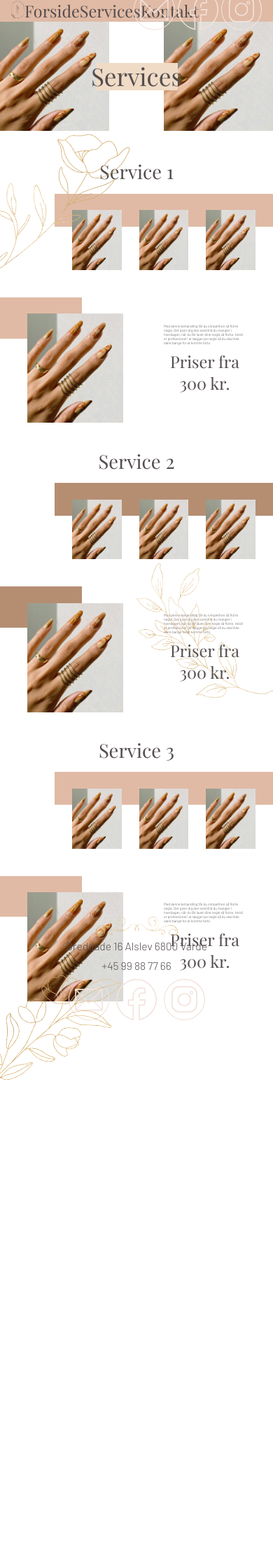
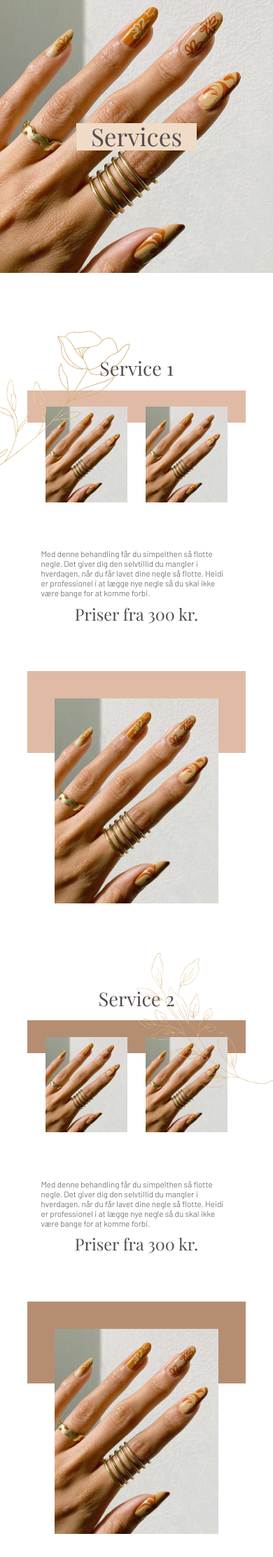
Before and after one commit to Pattipus/Heidis_Neglesalon, a PHP site: page /treatments.html in a window 390 px wide. Shown: the top 2225 px of the page at 70% size. Before the commit the page ends 1544 px from the top, so only its background shows below. Run offline with PHP 8.4, Linux system fonts and the light colour scheme.

Commit message:
Mobile done

```diff
--- a/index.html
+++ b/index.html
@@ -9,7 +9,8 @@
 </head>
 
 <body>
-    <header>
+    <h2 class="menuBtn" onclick="menu()"> Menu</h2>
+    <header id="header">
         <div class="logo">
             <a href="index.html"><img src="graphics/logo/logo.svg" alt="logo" class="logoSvg"></a>
         </div>
@@ -108,6 +109,7 @@
             </div>
         </div>
     </footer>
+    <script src="main.js"></script>
 </body>
 
 </html>
--- a/style.css
+++ b/style.css
@@ -41,6 +41,14 @@ h3 {
   color: #544D4E;
   font-family: "Playfair Display", serif;
   font-size: 1.5vw;
+}
+
+img {
+  object-fit: cover;
+}
+
+.menuBtn {
+  display: none;
 }
 
 header {
@@ -383,6 +391,18 @@ footer {
 }
 
 @media only screen and (max-width: 600px) {
+  .menuBtn {
+    position: fixed;
+    display: block;
+    z-index: 6;
+    right: 10vw;
+    top: 5vw;
+  }
+
+  .main {
+    padding: 0;
+  }
+
   .link {
     font-size: 6vw;
   }
@@ -409,6 +429,28 @@ footer {
 
   .socialIcon {
     width: 15vw;
+  }
+
+  header {
+    display: none;
+    width: 100vw;
+    height: 100vh;
+    flex-flow: column;
+    transition-duration: 500;
+  }
+
+  .logoSvg {
+    width: 20vw;
+    margin-top: 5vw;
+  }
+
+  .nav {
+    flex-flow: column;
+    height: 40vw;
+  }
+
+  .social {
+    margin-bottom: 5vw;
   }
 
   footer {
@@ -494,6 +536,91 @@ footer {
     border-radius: 5vw;
     padding: 1vw 4vw;
   }
+
+  .topServices .title {
+    width: 44vw;
+    margin-left: 28vw;
+  }
+  .topServices img {
+    width: 100vw;
+    height: 100vw;
+  }
+  .topServices img:last-child {
+    display: none;
+  }
+
+  .services .service {
+    margin: 30vw 0 70vw 0;
+  }
+  .services .service .serviceImages {
+    margin-left: 0;
+  }
+  .services .service .serviceImages img {
+    width: 30vw;
+    height: 35vw;
+  }
+  .services .service .serviceImages img:last-child {
+    display: none;
+  }
+  .services .serviceDescription {
+    flex-flow: column-reverse;
+    align-items: center;
+    height: 90vw;
+    margin-top: 30vw !important;
+  }
+  .services .serviceDescription .serviceDescriptionImage {
+    align-items: center !important;
+    justify-content: center;
+  }
+  .services .serviceDescription .serviceDescriptionImage .colorbox {
+    width: 80vw !important;
+    height: 30vw !important;
+  }
+  .services .serviceDescription .serviceDescriptionImage img {
+    align-self: unset !important;
+    height: 75vw !important;
+    width: 60vw !important;
+    margin-top: 10vw !important;
+  }
+  .services .serviceDescription .description {
+    width: 70vw !important;
+  }
+  .services .serviceDescription .description p {
+    width: 70vw !important;
+    font-size: 3vw !important;
+  }
+  .services .serviceDescription .description h3 {
+    width: 70vw !important;
+  }
+  .services .service:last-child {
+    margin-bottom: 100vw;
+  }
+  .services .flowersServices {
+    min-height: 610vw !important;
+  }
+
+  .contactImage {
+    width: 80vw;
+    height: 80vw;
+    margin: 5vw 0;
+  }
+  .contactImage .profile {
+    height: 60vw;
+    width: 60vw;
+  }
+
+  .contactInfo {
+    flex-flow: column-reverse;
+  }
+  .contactInfo img {
+    width: 80vw !important;
+    height: 80vw !important;
+  }
+  .contactInfo .contactInfoBox {
+    width: 50vw;
+    height: 60vw;
+    margin: 0 0 -20vw 0;
+  }
 }
 
 /*# sourceMappingURL=style.css.map */
--- a/style.scss
+++ b/style.scss
@@ -55,7 +55,15 @@ h3 {
     font-size: 1.5vw;
 }
 
+img {
+    object-fit: cover;
+}
+
 //-----------------Header
+.menuBtn {
+    display: none;
+}
+
 header {
     background-color: $secondary;
     width: 100%;
@@ -406,123 +414,208 @@ footer {
 }
 
 //------------------Footer End
-
-
-@media only screen and (max-width: 600px){
-
-    .link{
+@media only screen and (max-width: 600px) {
+    .menuBtn {
+        position: fixed;
+        display: block;
+        z-index: 6;
+        right: 10vw;
+        top: 5vw;
+    }
+    .main {
+        padding: 0;
+    }
+    .link {
         font-size: 6vw;
     }
-
-    p{
+    p {
         font-size: 4vw;
     }
-
-    h1{
+    h1 {
         font-size: 9vw;
     }
-
-    h2{
+    h2 {
         font-size: 7vw;
     }
-
-    h3{
+    h3 {
         font-size: 6vw;
     }
-
-    .social{
+    .social {
         width: 50vw;
     }
-
-    .socialIcon{
+    .socialIcon {
         width: 15vw;
     }
-
-    footer{
+    header {
+        display: none;
+        width: 100vw;
+        height: 100vh;
+        flex-flow: column;
+        transition-duration: 500;
+    }
+    .logoSvg {
+        width: 20vw;
+        margin-top: 5vw;
+    }
+    .nav {
+        flex-flow: column;
+        height: 40vw;
+    }
+    .social {
+        margin-bottom: 5vw;
+    }
+    footer {
         height: 40vw;
         margin-top: -45vw;
     }
-
-    .swirl{
+    .swirl {
         width: 30vw;
     }
-
-    .infoFooter{
+    .infoFooter {
         flex-flow: column;
         height: 110vw;
     }
-
-
-    .flowers{
+    .flowers {
         margin-top: -20vw;
     }
-
-    .flower{
+    .flower {
         margin-bottom: 90vw;
         width: 30vw;
     }
     .flower:nth-child(even) {
         width: 50vw;
     }
-
-    .serviceFrontPage{
+    .serviceFrontPage {
         flex-flow: column;
         margin: 20vw 0;
-
-        .serviceImage{
+        .serviceImage {
             width: 80vw;
             height: 80vw;
         }
-        .serviceFrontPageTextfield{
+        .serviceFrontPageTextfield {
             height: 70vw;
             width: 60vw;
             margin: -20vw 0 0 0;
         }
-
     }
-
-    .button{
+    .button {
         width: 35vw;
         padding: 1.5vw;
         border-radius: 5vw;
         align-self: center;
-
     }
-
-    .serviceFrontPage:nth-child(odd){
+    .serviceFrontPage:nth-child(odd) {
         flex-flow: column;
-        .serviceFrontPageTextfield{
+        .serviceFrontPageTextfield {
             margin: -20vw 0 0 0;
-
         }
     }
-
-    .phone{
+    .phone {
         font-size: 5vw;
         margin-bottom: 2vw;
     }
-
-    .galleri{
+    .galleri {
         height: 170vw;
     }
-
-    .instagramGalleri{
+    .instagramGalleri {
         width: 42*2vw;
         height: 40*2+4vw;
     }
-
-    .feed{
+    .feed {
         width: 40vw;
         height: 40vw;
     }
-
-    .feed:nth-child(n+5){
+    .feed:nth-child(n+5) {
         display: none;
     }
-
     .buttonInstagram {
         margin-top: 4vw;
         border-radius: 5vw;
         padding: 1vw 4vw;
     }
+    .topServices {
+        .title {
+            width: 44vw;
+            margin-left: 28vw;
+        }
+        img {
+            width: 100vw;
+            height: 100vw;
+        }
+        img:last-child {
+            display: none;
+        }
+    }
+    .services {
+        .service {
+            margin: 30vw 0 70vw 0;
+            .serviceImages {
+                margin-left: 0;
+                img {
+                    width: 30vw;
+                    height: 35vw;
+                }
+                img:last-child {
+                    display: none;
+                }
+            }
+        }
+        .serviceDescription {
+            flex-flow: column-reverse;
+            align-items: center;
+            height: 90vw;
+            margin-top: 30vw !important;
+            .serviceDescriptionImage {
+                align-items: center !important;
+                justify-content: center;
+                .colorbox {
+                    width: 80vw !important;
+                    height: 30vw !important;
+                }
+                img {
+                    align-self: unset !important;
+                    height: 75vw !important;
+                    width: 60vw !important;
+                    margin-top: 10vw !important;
+                }
+            }
+            .description {
+                width: 70vw !important;
+                p {
+                    width: 70vw !important;
+                    font-size: 3vw !important;
+                }
+                h3 {
+                    width: 70vw !important;
+                }
+            }
+        }
+        .service:last-child {
+            margin-bottom: 100vw;
+        }
+        .flowersServices {
+            min-height: 610vw !important;
+        }
+    }
+    .contactImage {
+        width: 80vw;
+        height: 80vw;
+        margin: 5vw 0;
+        .profile {
+            height: 60vw;
+            width: 60vw;
+        }
+    }
+    .contactInfo {
+        flex-flow: column-reverse;
+        img {
+            width: 80vw !important;
+            height: 80vw !important;
+        }
+        .contactInfoBox {
+            width: 50vw;
+            height: 60vw;
+            margin: 0 0 -20vw 0;
+        }
+    }
 }
```
Also changed, not shown: main.js (+8 -0 lines), 1 other file.
